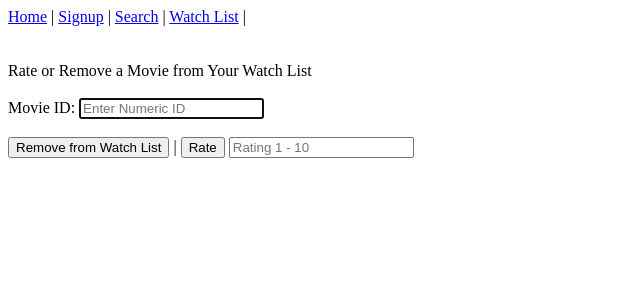
After one commit to miao38/CS-348-Movie-Project, a Flask app: template templates/watchlist.html in a window 1280 px wide. The commit adds this page. Shown: the top 300 px of the page, without its empty margins (0-640 px from the left). Run offline with Flask 2, Linux system fonts and the light colour scheme; the template is opened without the code that fills it, so the values that code supplies are empty.

Commit message:
Added front and back end functionality for watchlist

```diff
--- a/app.py
+++ b/app.py
@@ -54,6 +54,7 @@ def orm_test(user_id):
 
 @app.route("/handle_login", methods=["GET", "POST"])
 def handle_login():
+  global gUserID
   gUserID = request.form.get("inputUserID")
   print("login, " + gUserID)
 
@@ -145,5 +146,86 @@ def handle_watchlist_data():
 
   return "".join(["<HTML>Added movie ", watchlistName, " to watchlist!!</HTML>"])
 
+@app.route("/display_watchlist_table", methods=["GET"])
+def display_watchlist_table():
+  cursor.execute("SELECT watchlist.movie_id, movies.title, movies.genre, movies.year, movies.language, mov_dir.director_name, mov_act.actor_name, sp.platform, user_rating FROM watchlist JOIN movies ON watchlist.movie_id = movies.movie_id JOIN (SELECT movie_id, director_name FROM directorrel JOIN director on directorrel.director_id = director.director_id) mov_dir ON watchlist.movie_id = mov_dir.movie_id JOIN (SELECT movie_id, actor_name FROM actorrel JOIN actor on actorrel.actor_id = actor.actor_id) mov_act ON watchlist.movie_id = mov_act.movie_id JOIN streamingplatform sp ON watchlist.movie_id = sp.movie_id WHERE watchlist.user_id = %s;", gUserID)
+
+  table = "<html> <table border = '1'>"
+  table = table + "<tr>\n"
+  table = table + "<td>Movie ID</td><td>Title</td><td>Genre</td><td>Year</td><td>Language</td><td>Dirctor</td><td>Actors</td><td>Platform</td><td>Your Rating</td>\n"
+  table = table + "</tr>\n"
+  prev_movie = -1
+  prev_title = ''
+  prev_genre = ''
+  prev_year = 0
+  prev_lang = ''
+  prev_dir = ''
+  prev_plat = ''
+  prev_rating = 0
+  actor_list = []
+
+  for (movie_id, title, genre, year, language, director_name, actor_name, platform, user_rating) in cursor:
+    if prev_movie == movie_id:
+      actor_list.append(actor_name)
+    elif prev_movie == -1:
+      prev_movie = movie_id
+      prev_title = title
+      prev_genre = genre
+      prev_year = year
+      prev_lang = language
+      prev_dir = director_name
+      prev_plat = platform
+      prev_rating = user_rating
+      actor_list = []
+      actor_list.append(actor_name)
+    else:
+      table = table + "<tr>\n"
+      actor_string = str(actor_list).replace("', '",",<br/>").strip("['").strip("']")
+      table = table + "<td>" + str(prev_movie) + "</td><td>" + prev_title + "</td><td>" + prev_genre + "</td><td>" + str(prev_year) + "</td><td>" + prev_lang + "</td><td>" + prev_dir +  "</td><td>" + actor_string + "</td><td>" + prev_plat + "</td><td>" + str(prev_rating) + "\n"
+      table = table + "</tr>\n"
+      prev_movie = movie_id
+      prev_title = title
+      prev_genre = genre
+      prev_year = year
+      prev_lang = language
+      prev_dir = director_name
+      prev_plat = platform
+      prev_rating = user_rating
+      actor_list = []
+      actor_list.append(actor_name)
+
+  if prev_movie == -1:
+    table = table + "<td colspan= 9>" + "Uh oh!...You do not currently have any movies in your Watch List :(" + "<br/>" + "Start building your Watch List by adding movies from the Search page"
+  else:
+    table = table + "<tr>\n"
+    actor_string = str(actor_list).replace("', '",",<br/>").strip("['").strip("']")
+    table = table + "<td>" + str(prev_movie) + "</td><td>" + prev_title + "</td><td>" + prev_genre + "</td><td>" + str(prev_year) + "</td><td>" + prev_lang + "</td><td>" + prev_dir +  "</td><td>" + actor_string + "</td><td>" + prev_plat + "</td><td>" + str(prev_rating) + "\n"
+    table = table + "</tr>\n"
+    table = table + "</table><a href=\"/display_watchlist\"></a></html>"
+
+  return table
+
+@app.route("/display_watchlist", methods=["GET", "POST"])
+def display_watchlist():
+  return render_template("watchlist.html", watchlist = display_watchlist_table())
+
+@app.route("/handle_watch_data", methods=["POST"])
+def handle_watch_data():
+  movie_id = None
+  rating = None
+  movie_id = request.form["movieId"]
+
+  if request.form.get("btnDelete") == "btnDelete":
+    cursor.execute("DELETE FROM watchlist WHERE user_id = %s and movie_id = %s;", (gUserID, movie_id))
+    conn.commit()
+  elif request.form.get("btnRate") == "btnRate":
+    rating = request.form["rating"]
+    if rating == '':
+      rating = None
+    cursor.execute("UPDATE watchlist SET user_rating = %s WHERE user_id = %s and movie_id = %s;", (rating, gUserID, movie_id))
+    conn.commit()
+
+  return display_watchlist()
+
 if __name__ == "__main__":
   app.run(debug=True)
--- a/templates/index.html
+++ b/templates/index.html
@@ -15,6 +15,7 @@
           <a href="/signup">Signup</a> |
           <a href="/search">Search</a> |
           <a href="/search_test">Search Test</a> |
+          <a href="/display_watchlist">Watch List</a>
         </nav>
     </div>
 </body>
--- a/templates/search.html
+++ b/templates/search.html
@@ -8,6 +8,7 @@
         <a href="/signup">Signup</a> |
         <a href="/search">Search</a> |
         <a href="/search_test">Search Test</a> |
+        <a href="/display_watchlist">Watch List</a>
       </nav>
     </div>
 
--- a/templates/signup.html
+++ b/templates/signup.html
@@ -7,6 +7,7 @@
         <a href="/">Home</a> |
         <a href="/signup">Signup</a> |
         <a href="/search">Search</a> |
+        <a href="/display_watchlist">Watch List</a>
       </nav>
     </div>
 
--- /dev/null
+++ b/templates/watchlist.html
@@ -0,0 +1,30 @@
+<!DOCTYPE html>
+<html lang="en">
+  <body>
+
+    <div class="container">
+      <nav>
+        <a href="/">Home</a> |
+        <a href="/signup">Signup</a> |
+        <a href="/search">Search</a> |
+        <a href="/display_watchlist">Watch List</a> |
+      </nav>
+    </div>
+
+    <br><br>
+    <div class="container">
+      <!--Main drop down-->
+      <form action="{{ url_for('handle_watch_data') }}" method="POST">
+        <label for="movieId">Rate or Remove a Movie from Your Watch List <br><br> Movie ID: </label>
+        <!-- <label for="movieId">Movie: </label> -->
+        <input type="text" name="movieId" id="movieId" class="form-control" placeholder="Enter Numeric ID"  autofocus>
+        <br><br>
+        <button id="btnDelete" name="btnDelete" class="btn btn-lg btn-primary btn-block form-control" type="submit" value="btnDelete">Remove from Watch List</button> |
+        <button id="btnRate" name="btnRate" class="btn btn-lg btn-primary btn-block form-control" type="submit" value="btnRate">Rate</button>
+        <input type="text" name="rating" id="rating" class="form-control" placeholder="Rating 1 - 10"  autofocus>
+        <br><br>
+        {{watchlist|safe}}
+    </div>
+
+  </body>
+</html>
```
Also changed, not shown: 2 other files.
